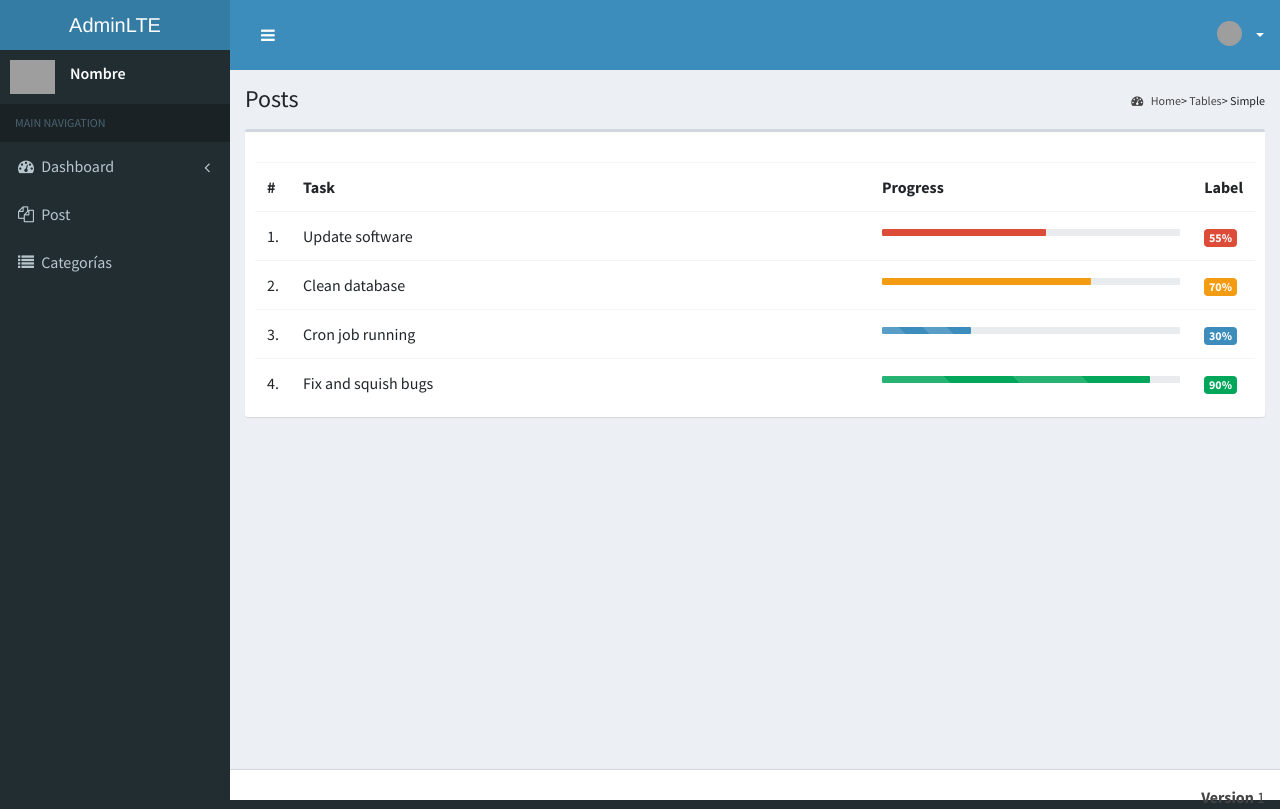
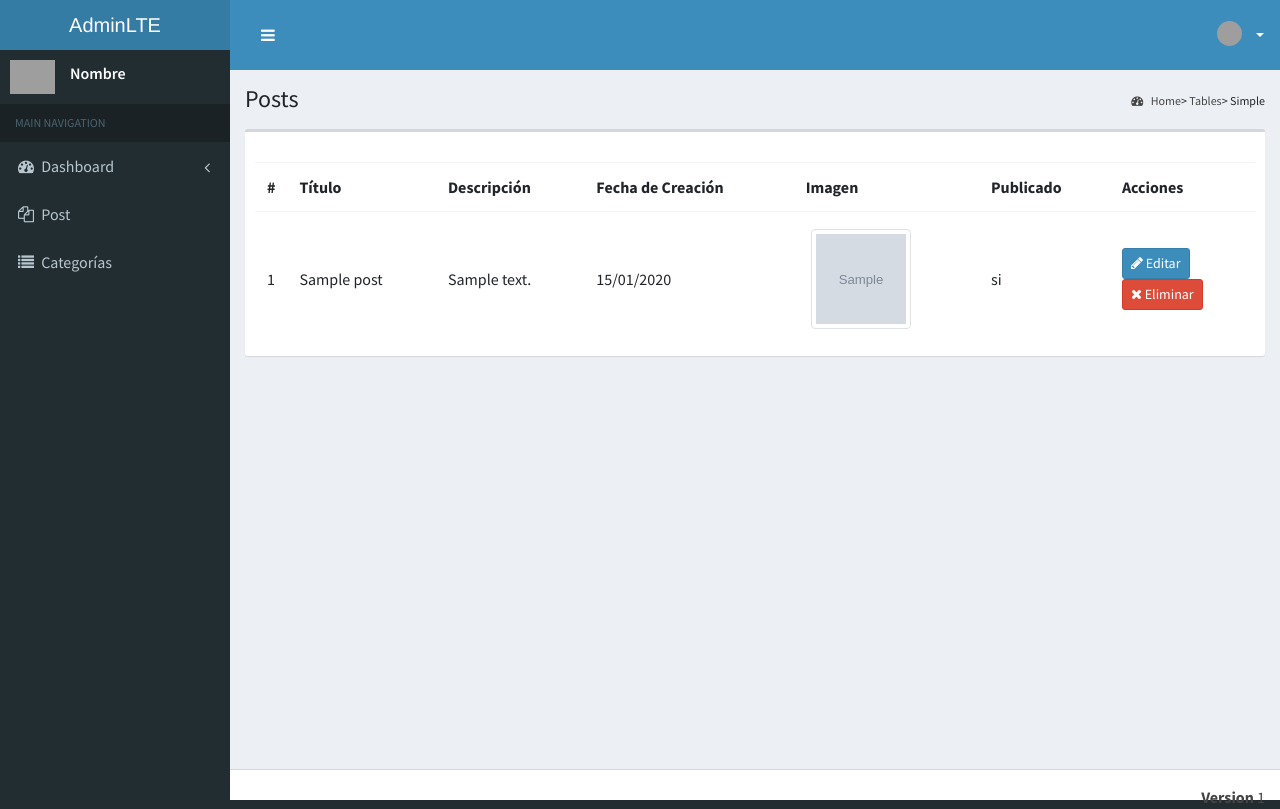
Before and after one commit to marlonproxz/blogcodeigniter, a CodeIgniter app: page /blogcodeigniter/admin/post_list in a window 1280 px wide. Run offline with CodeIgniter, Linux system fonts and the light colour scheme; tables that the repository leaves empty hold one stand-in row (values such as "Sample post"); grey boxes marked "Sample" are stand-in pictures; some libraries are stand-ins or nearby versions; grey boxes are pictures that could not be loaded.

Commit message:
crear el listado de los posts

```diff
--- a/application/controllers/Admin.php
+++ b/application/controllers/Admin.php
@@ -12,7 +12,10 @@ Class Admin extends CI_Controller {
 
         $this->load->helper("url");
         $this->load->helper("form");
+        $this->load->helper("text");
+
         $this->load->helper("Post_helper");
+        $this->load->helper("Date_helper");
 
         $this->load->model("Post");
     }
@@ -22,7 +25,8 @@ Class Admin extends CI_Controller {
     }
 
     public function post_list() {
-        $view["body"] = $this->load->view("admin/post/list", NULL, TRUE);
+        $data["posts"] = $this->Post->findAll();
+        $view["body"] = $this->load->view("admin/post/list", $data, TRUE);
         $view["title"] = "Posts";
         $this->parser->parse("admin/template/body", $view);
     }
--- /dev/null
+++ b/application/helpers/Date_helper.php
@@ -0,0 +1,6 @@
+<?php
+
+function format_date($date){
+    $date = new DateTime($date);
+    return $date->format("d/m/Y");
+}
--- a/application/views/admin/post/list.php
+++ b/application/views/admin/post/list.php
@@ -1,49 +1,34 @@
 <table class="table table-condensed">
-    <tbody><tr>
+    <tbody>
+        <tr>
             <th style="width: 10px">#</th>
-            <th>Task</th>
-            <th>Progress</th>
-            <th style="width: 40px">Label</th>
+            <th>Título</th>
+            <th>Descripción</th>
+            <th>Fecha de Creación</th>
+            <th>Imagen</th>
+            <th>Publicado</th>
+            <th>Acciones</th>
         </tr>
+        <?php foreach ($posts as $key => $p) :?>
         <tr>
-            <td>1.</td>
-            <td>Update software</td>
+            <td><?php echo $p->post_id; ?></td>
+            <td><?php echo word_limiter($p->title, 4) ?></td>
+            <td><?php echo word_limiter($p->description, 4) ?></td>
+            <td><?php echo format_date($p->created_at) ?></td>
+            <td><?php echo $p->image != "" ? '<img class="img-thumbnail img-presentation-small" src="'. base_url().'uploads/post/'. $p->image . '">' : "" ?></td>
+            <td><?php echo $p->posted; ?></td>
             <td>
-                <div class="progress progress-xs">
-                    <div class="progress-bar progress-bar-danger" style="width: 55%"></div>
-                </div>
+                <a class="btn btn-sm btn-primary"
+                   href="<?php echo base_url(). "admin/post_save/". $p->post_id ?>">
+                    <i class="fa fa-pencil"></i> Editar</a>
+                    <br>
+                <a class="btn btn-sm btn-danger"
+                   href="#"
+                   data-id="<?php echo $p->post_id ?>">
+                    <i class="fa fa-remove"></i> Eliminar</a>
             </td>
-            <td><span class="badge bg-red">55%</span></td>
         </tr>
-        <tr>
-            <td>2.</td>
-            <td>Clean database</td>
-            <td>
-                <div class="progress progress-xs">
-                    <div class="progress-bar progress-bar-yellow" style="width: 70%"></div>
-                </div>
-            </td>
-            <td><span class="badge bg-yellow">70%</span></td>
-        </tr>
-        <tr>
-            <td>3.</td>
-            <td>Cron job running</td>
-            <td>
-                <div class="progress progress-xs progress-striped active">
-                    <div class="progress-bar progress-bar-primary" style="width: 30%"></div>
-                </div>
-            </td>
-            <td><span class="badge bg-light-blue">30%</span></td>
-        </tr>
-        <tr>
-            <td>4.</td>
-            <td>Fix and squish bugs</td>
-            <td>
-                <div class="progress progress-xs progress-striped active">
-                    <div class="progress-bar progress-bar-success" style="width: 90%"></div>
-                </div>
-            </td>
-            <td><span class="badge bg-green">90%</span></td>
-        </tr>
+        <?php endforeach; ?>
+
     </tbody>
 </table>
--- /dev/null
+++ b/assets/css/admin/custom.css
@@ -0,0 +1,11 @@
+.img-presentation-small {
+    width: 100px;
+    height: 100px;
+    object-fit: cover;
+    cursor: pointer;
+    margin: 5px;
+}
+
+.table-condensed td{
+    vertical-align: middle;
+}
```
